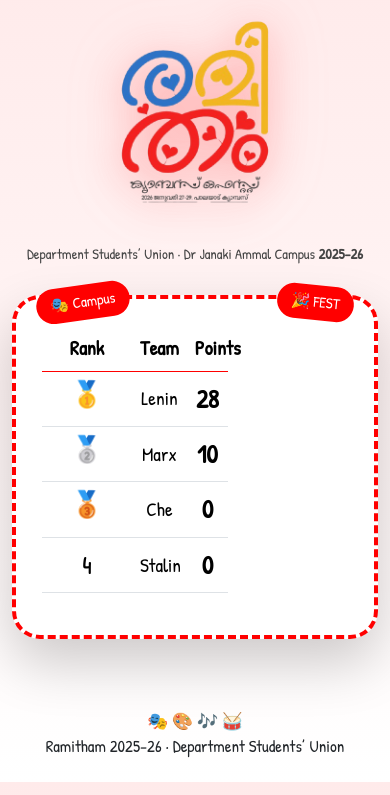
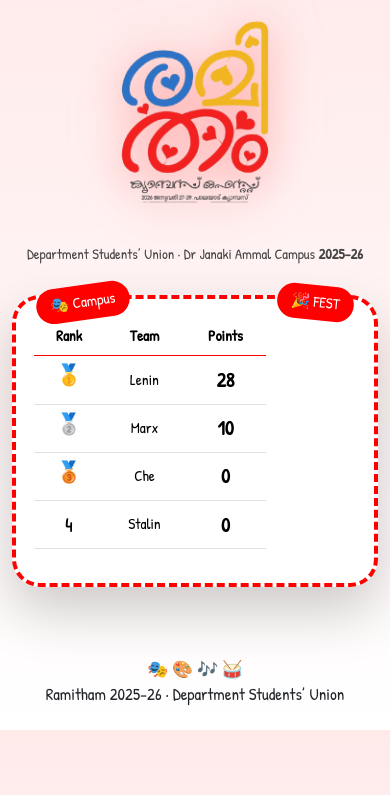
Before and after one commit to Aakash-Ashok/Campusfest, a Django app: page / in a window 390 px wide. Shown: the part 49-844 px from the top of the page. Run offline with Django 5.2, Linux system fonts and the light colour scheme; data comes from the database, SQL or seed files in the repository.

Commit message:
Update index.html

```diff
--- a/app/templates/index.html
+++ b/app/templates/index.html
@@ -44,7 +44,6 @@ body{
         drop-shadow(0 0 26px rgba(255,150,150,.35));
 }
 
-/* Responsive logo */
 @media(max-width:768px){
     .hero-logo img{ max-width:300px; }
 }
@@ -61,9 +60,7 @@ body{
 }
 
 @media(max-width:420px){
-    .hero-subtext{
-        font-size:.9rem;
-    }
+    .hero-subtext{ font-size:.9rem; }
 }
 
 /* ================= BOARD ================= */
@@ -94,10 +91,9 @@ body{
     width:100%;
 }
 
-.col-rank{width:90px}
-.col-team{width:40%}
-.col-dept{width:30%}
-.col-points{width:120px}
+.col-rank{width:70px}
+.col-team{width:auto}
+.col-points{width:90px}
 
 thead th{
     text-align:center;
@@ -110,16 +106,17 @@ tbody td{
     text-align:center;
     padding:18px 10px;
     font-size:1.2rem;
+    white-space:nowrap;
 }
 
 /* ================= RANK ================= */
 .rank-badge{
     display:inline-block;
-    width:40px;
-    font-size:1.6rem;
+    width:36px;
+    font-size:1.5rem;
 }
 
-/* Bounce top 3 only */
+/* Bounce top 3 */
 tbody tr:nth-child(1) .rank-badge,
 tbody tr:nth-child(2) .rank-badge,
 tbody tr:nth-child(3) .rank-badge{
@@ -159,7 +156,7 @@ tbody tr:hover::after{
     content:"🎨";
     position:absolute;
     right:12px;
-    font-size:1.5rem;
+    font-size:1.4rem;
 }
 
 /* ================= UPDATE ANIMATION ================= */
@@ -178,7 +175,41 @@ footer{
     padding:22px;
     font-size:1.05rem;
 }
+
+/* ================= MOBILE TUNING ONLY ================= */
+@media(max-width:768px){
+    thead th{
+        font-size:1.05rem;
+    }
+    tbody td{
+        font-size:1.05rem;
+        padding:14px 6px;
+    }
+    .points{
+        font-size:1.3rem;
+    }
+}
+
+@media(max-width:480px){
+    thead th{
+        font-size:.95rem;
+    }
+    tbody td{
+        font-size:.95rem;
+        padding:12px 4px;
+    }
+    .rank-badge{
+        font-size:1.3rem;
+    }
+    .points{
+        font-size:1.25rem;
+    }
+    .board{
+        padding:18px;
+    }
+}
 </style>
+
 </head>
 
 <body>
```
